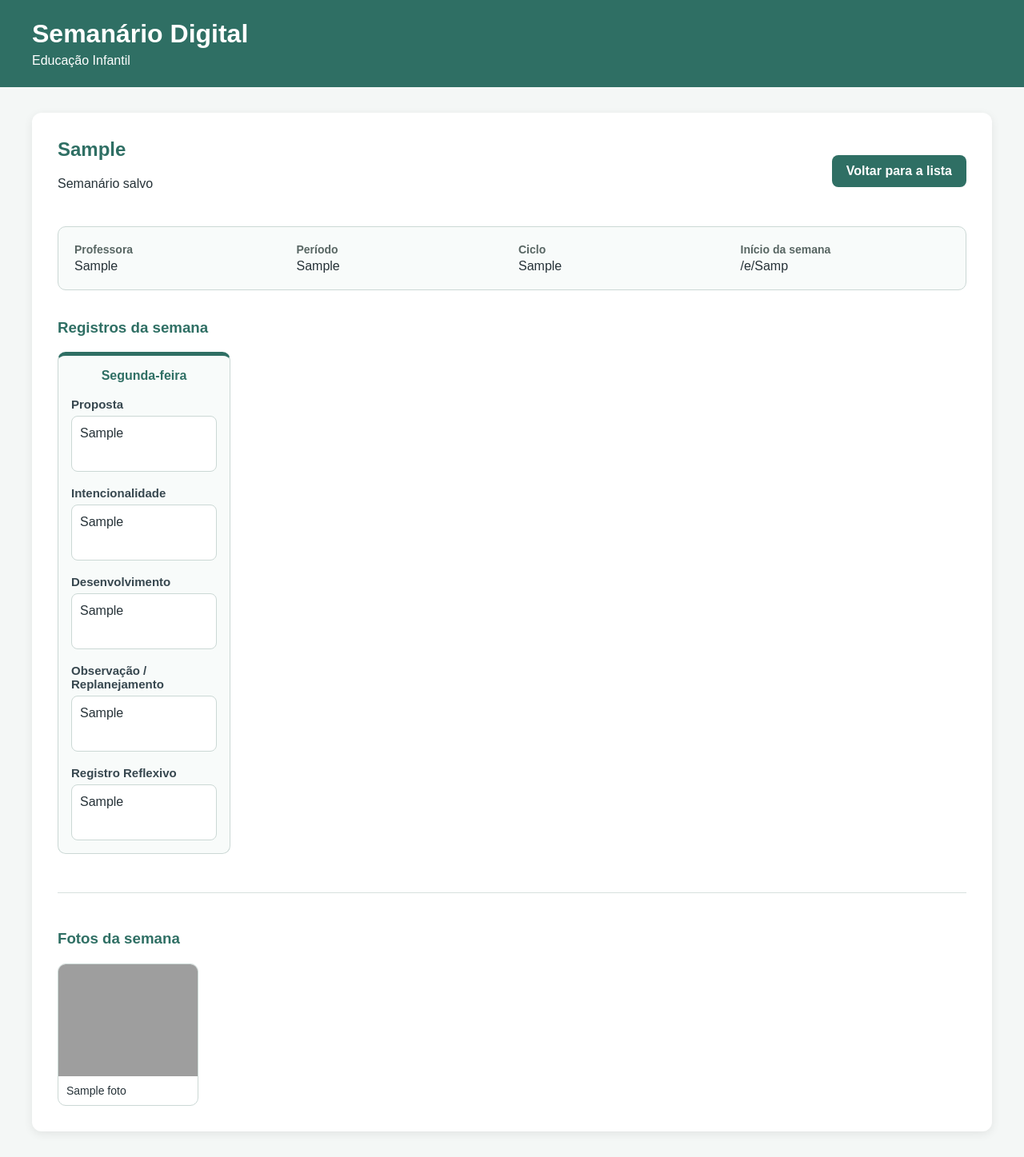
After one commit to silviamelare/semanario-digital, a Flask app: page /semanarios/1 in a window 1280 px wide. The commit adds this page. Shown: the whole page at 80% size. Run offline with Flask 3, Linux system fonts and the light colour scheme; tables that the repository leaves empty hold one stand-in row (values such as "Sample post"); grey boxes are pictures that could not be loaded.

Commit message:
Adiciona listagem e visualização dos semanários

```diff
--- a/app.py
+++ b/app.py
@@ -1,7 +1,14 @@
 from pathlib import Path
 from uuid import uuid4
 
-from flask import Flask, jsonify, render_template, request
+from flask import (
+    Flask,
+    abort,
+    jsonify,
+    render_template,
+    request,
+    send_from_directory
+)
 
 from database import conectar, criar_banco
 
@@ -23,6 +30,84 @@ def inicio():
         "Sexta-feira"
     ]
     return render_template("index.html", dias=dias_semana)
+@app.get("/semanarios")
+def listar_semanarios():
+    with conectar() as conexao:
+        semanarios = conexao.execute(
+            """
+            SELECT
+                id,
+                professora,
+                turma,
+                periodo,
+                ciclo,
+                inicio_semana
+            FROM semanarios
+            ORDER BY inicio_semana DESC, id DESC
+            """
+        ).fetchall()
+
+    return render_template(
+        "lista.html",
+        semanarios=semanarios
+    )
+
+
+@app.get("/semanarios/<int:semanario_id>")
+def visualizar_semanario(semanario_id):
+    with conectar() as conexao:
+        semanario = conexao.execute(
+            """
+            SELECT *
+            FROM semanarios
+            WHERE id = ?
+            """,
+            (semanario_id,)
+        ).fetchone()
+
+        if semanario is None:
+            abort(404)
+
+        registros = conexao.execute(
+            """
+            SELECT *
+            FROM registros_diarios
+            WHERE semanario_id = ?
+            ORDER BY dia_numero
+            """,
+            (semanario_id,)
+        ).fetchall()
+
+        fotos = conexao.execute(
+            """
+            SELECT *
+            FROM fotos
+            WHERE semanario_id = ?
+            ORDER BY id
+            """,
+            (semanario_id,)
+        ).fetchall()
+
+    dias_semana = [
+        "Segunda-feira",
+        "Terça-feira",
+        "Quarta-feira",
+        "Quinta-feira",
+        "Sexta-feira"
+    ]
+
+    return render_template(
+        "detalhe.html",
+        semanario=semanario,
+        registros=registros,
+        fotos=fotos,
+        dias=dias_semana
+    )
+
+
+@app.get("/uploads/<path:nome_arquivo>")
+def mostrar_upload(nome_arquivo):
+    return send_from_directory(PASTA_UPLOADS, nome_arquivo)
 
 @app.post("/api/semanarios")
 def salvar_semanario():
--- a/static/css/style.css
+++ b/static/css/style.css
@@ -280,3 +280,128 @@ main h2 {
 .mensagem-erro {
     color: #a12626;
 }
+.cabecalho-pagina {
+    display: flex;
+    align-items: center;
+    justify-content: space-between;
+    flex-wrap: wrap;
+    gap: 20px;
+}
+
+.botao-link,
+.abrir-semanario {
+    display: inline-block;
+    padding: 11px 18px;
+    color: #ffffff;
+    background-color: #2f6f64;
+    border-radius: 8px;
+    font-weight: bold;
+    text-decoration: none;
+}
+
+.botao-link:hover,
+.botao-link:focus,
+.abrir-semanario:hover,
+.abrir-semanario:focus {
+    background-color: #24564e;
+    outline: 3px solid #b8ddd5;
+}
+
+.lista-semanarios {
+    display: grid;
+    grid-template-columns: repeat(auto-fill, minmax(260px, 1fr));
+    gap: 20px;
+    margin-top: 28px;
+}
+
+.cartao-semanario {
+    padding: 20px;
+    background-color: #f8fbfa;
+    border: 1px solid #cbd8d5;
+    border-top: 5px solid #2f6f64;
+    border-radius: 10px;
+}
+
+.cartao-semanario h3 {
+    margin-top: 0;
+    color: #2f6f64;
+}
+
+.cartao-semanario dl {
+    margin: 0 0 20px;
+}
+
+.cartao-semanario dl div {
+    margin-bottom: 12px;
+}
+
+.cartao-semanario dt {
+    font-size: 14px;
+    font-weight: bold;
+    color: #586663;
+}
+
+.cartao-semanario dd {
+    margin: 3px 0 0;
+}
+
+.estado-vazio {
+    margin-top: 28px;
+    padding: 24px;
+    text-align: center;
+    background-color: #f8fbfa;
+    border: 1px dashed #7ba99f;
+    border-radius: 8px;
+}
+.detalhes-identificacao {
+    display: grid;
+    grid-template-columns: repeat(auto-fit, minmax(190px, 1fr));
+    gap: 16px;
+    margin: 28px 0;
+    padding: 20px;
+    background-color: #f8fbfa;
+    border: 1px solid #cbd8d5;
+    border-radius: 10px;
+}
+
+.detalhes-identificacao div {
+    min-width: 0;
+}
+
+.detalhes-identificacao dt {
+    font-size: 14px;
+    font-weight: bold;
+    color: #586663;
+}
+
+.detalhes-identificacao dd {
+    margin: 4px 0 0;
+    overflow-wrap: anywhere;
+}
+
+.registro-salvo + .registro-salvo {
+    margin-top: 18px;
+}
+
+.registro-salvo h5 {
+    margin: 0 0 6px;
+    font-size: 15px;
+    color: #37474f;
+}
+
+.registro-salvo p {
+    min-height: 70px;
+    margin: 0;
+    padding: 10px;
+    line-height: 1.4;
+    white-space: pre-wrap;
+    overflow-wrap: anywhere;
+    background-color: #ffffff;
+    border: 1px solid #cbd8d5;
+    border-radius: 8px;
+}
+.atalhos-pagina {
+    display: flex;
+    justify-content: flex-end;
+    margin-bottom: 20px;
+}
--- /dev/null
+++ b/templates/detalhe.html
@@ -0,0 +1,129 @@
+<!DOCTYPE html>
+<html lang="pt-BR">
+<head>
+    <meta charset="UTF-8">
+    <meta name="viewport" content="width=device-width, initial-scale=1.0">
+    <title>Semanário de {{ semanario["turma"] }}</title>
+    <link rel="stylesheet"
+          href="{{ url_for('static', filename='css/style.css') }}">
+</head>
+<body>
+    {% set periodos = {
+        "manha": "Manhã",
+        "tarde": "Tarde"
+    } %}
+
+    {% set ciclos = {
+        "bercario": "Berçário",
+        "inicial": "1º Inicial",
+        "final": "1º Final"
+    } %}
+
+    <header>
+        <h1>Semanário Digital</h1>
+        <p>Educação Infantil</p>
+    </header>
+
+    <main>
+        <div class="cabecalho-pagina">
+            <div>
+                <h2>{{ semanario["turma"] }}</h2>
+                <p>Semanário salvo</p>
+            </div>
+
+            <a class="botao-link"
+               href="{{ url_for('listar_semanarios') }}">
+                Voltar para a lista
+            </a>
+        </div>
+
+        <dl class="detalhes-identificacao">
+            <div>
+                <dt>Professora</dt>
+                <dd>{{ semanario["professora"] }}</dd>
+            </div>
+
+            <div>
+                <dt>Período</dt>
+                <dd>{{ periodos.get(
+                    semanario["periodo"],
+                    semanario["periodo"]
+                ) }}</dd>
+            </div>
+
+            <div>
+                <dt>Ciclo</dt>
+                <dd>{{ ciclos.get(
+                    semanario["ciclo"],
+                    semanario["ciclo"]
+                ) }}</dd>
+            </div>
+
+            <div>
+                <dt>Início da semana</dt>
+                <dd>
+                    {{ semanario["inicio_semana"][8:10] }}/{{ semanario["inicio_semana"][5:7] }}/{{ semanario["inicio_semana"][0:4] }}
+                </dd>
+            </div>
+        </dl>
+
+        <section class="semana" aria-labelledby="titulo-registros">
+            <h3 id="titulo-registros">Registros da semana</h3>
+
+            <div class="dias-semana">
+                {% for registro in registros %}
+                <article class="dia">
+                    <h4>{{ dias[registro["dia_numero"] - 1] }}</h4>
+
+                    <div class="registro-salvo">
+                        <h5>Proposta</h5>
+                        <p>{{ registro["proposta"] or "" }}</p>
+                    </div>
+
+                    <div class="registro-salvo">
+                        <h5>Intencionalidade</h5>
+                        <p>{{ registro["intencionalidade"] or "" }}</p>
+                    </div>
+
+                    <div class="registro-salvo">
+                        <h5>Desenvolvimento</h5>
+                        <p>{{ registro["desenvolvimento"] or "" }}</p>
+                    </div>
+
+                    <div class="registro-salvo">
+                        <h5>Observação / Replanejamento</h5>
+                        <p>{{ registro["observacao"] or "" }}</p>
+                    </div>
+
+                    <div class="registro-salvo">
+                        <h5>Registro Reflexivo</h5>
+                        <p>{{ registro["registro_reflexivo"] or "" }}</p>
+                    </div>
+                </article>
+                {% endfor %}
+            </div>
+        </section>
+
+        <section class="fotos-semana" aria-labelledby="titulo-fotos-salvas">
+            <h3 id="titulo-fotos-salvas">Fotos da semana</h3>
+
+            {% if fotos %}
+            <div class="grade-fotos">
+                {% for foto in fotos %}
+                <figure class="foto-selecionada">
+                    <img src="{{ url_for(
+                             'mostrar_upload',
+                             nome_arquivo=foto['caminho']
+                         ) }}"
+                         alt="Foto salva: {{ foto['nome_arquivo'] }}">
+                    <figcaption>{{ foto["nome_arquivo"] }}</figcaption>
+                </figure>
+                {% endfor %}
+            </div>
+            {% else %}
+            <p>Nenhuma foto foi adicionada.</p>
+            {% endif %}
+        </section>
+    </main>
+</body>
+</html>
--- a/templates/index.html
+++ b/templates/index.html
@@ -13,6 +13,12 @@
     </header>
 
    <main>
+            <nav class="atalhos-pagina" aria-label="Atalhos">
+            <a class="botao-link"
+               href="{{ url_for('listar_semanarios') }}">
+                Ver semanários salvos
+            </a>
+        </nav>
     <section aria-labelledby="titulo-planejamento">
         <h2 id="titulo-planejamento">Planejamento semanal</h2>
         <p>Preencha e acompanhe os registros da turma durante toda a semana.</p>
```
Also changed, not shown: templates/lista.html (added, +91 -0 lines).
